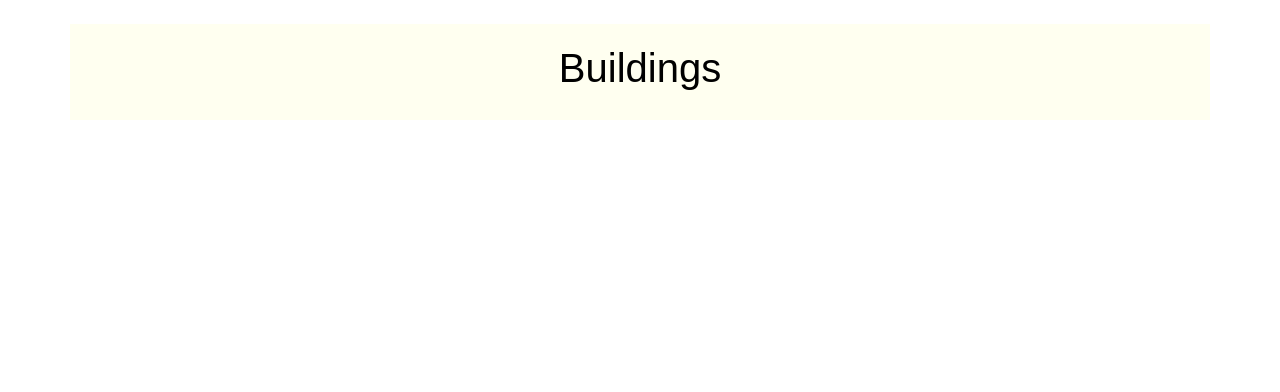
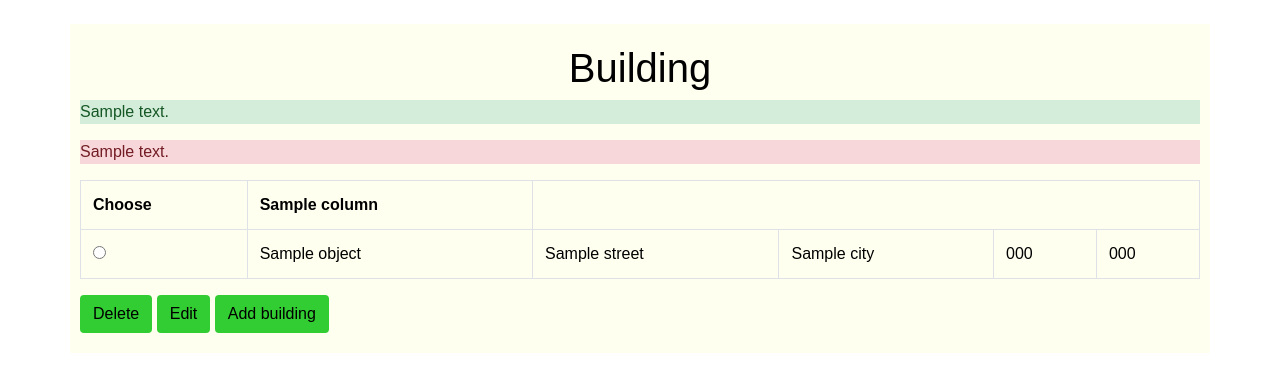
Before and after one commit to AdamStan/DjangoWebPortal, a Django app: template mainproject/entities/templates/admin/edit_models/tab_building.html in a window 1280 px wide. Shown: the part 56-448 px from the top of the page. Run offline with Django 3.2, Linux system fonts and the light colour scheme; the template is opened without the code that fills it: most values are stand-ins (such as "Sample title", 1, 10 or a date in 2020); some libraries are stand-ins or nearby versions.

Commit message:
adding and removing works, but updating does not

```diff
--- a/mainproject/entities/templates/admin/edit_models/tab_building.html
+++ b/mainproject/entities/templates/admin/edit_models/tab_building.html
@@ -1,8 +1,34 @@
 {% extends 'base_layout.html' %}
 {% load static from staticfiles %}
 {% block title %}
-<title> Example </title>
+<title> Model: Building </title>
 {% endblock %}
 {% block content %}
-<h1 class="text-center"> Buildings </h1>
+<h1 class="text-center"> Building </h1>
+    <p class="alert-success"> {{ s_message }} </p>
+    <p class="alert-danger"> {{ fail_message }} </p>
+<form action="{% url 'entities:model_building' %}" method="post">
+    {% csrf_token %}
+    <table class="table table-bordered">
+        <tr>
+            <th> Choose </th>
+            {% for column in columns %}
+            <th> {{ column }} </th>
+            {% endfor %}
+        </tr>
+        {% for object in objects %}
+        <tr>
+            <td> <input type="radio" name="object_id" value="{{ object.id }}" /></td>
+            <td> {{ object.name }} </td>
+            <td> {{ object.street }} </td>
+            <td> {{ object.city }} </td>
+            <td> {{ object.numberOfBuilding }} </td>
+            <td> {{ object.postalCode }} </td>
+        </tr>
+        {% endfor %}
+    </table>
+    <button class="btn background-second" type="submit" name="action" value="Delete"> Delete </button>
+    <button class="btn background-second" type="submit" name="action" value="Edit"> Edit </button>
+    <button class="btn background-second" type="submit" name="action" value="Add"> Add building </button>
+</form>
 {% endblock %}
```
Also changed, not shown: mainproject/entities/forms.py (added, +8 -0 lines), mainproject/entities/models_views.py (+37 -2 lines), mainproject/entities/templates/admin/edit_models/forms/edit_form_teacher.html (added, +10 -0 lines), mainproject/entities/templates/admin/edit_models/forms/edit_form_teacher_to_subject.html (added, +10 -0 lines), mainproject/entities/templates/admin/edit_models/forms_model/add_model.html (added, +16 -0 lines).
